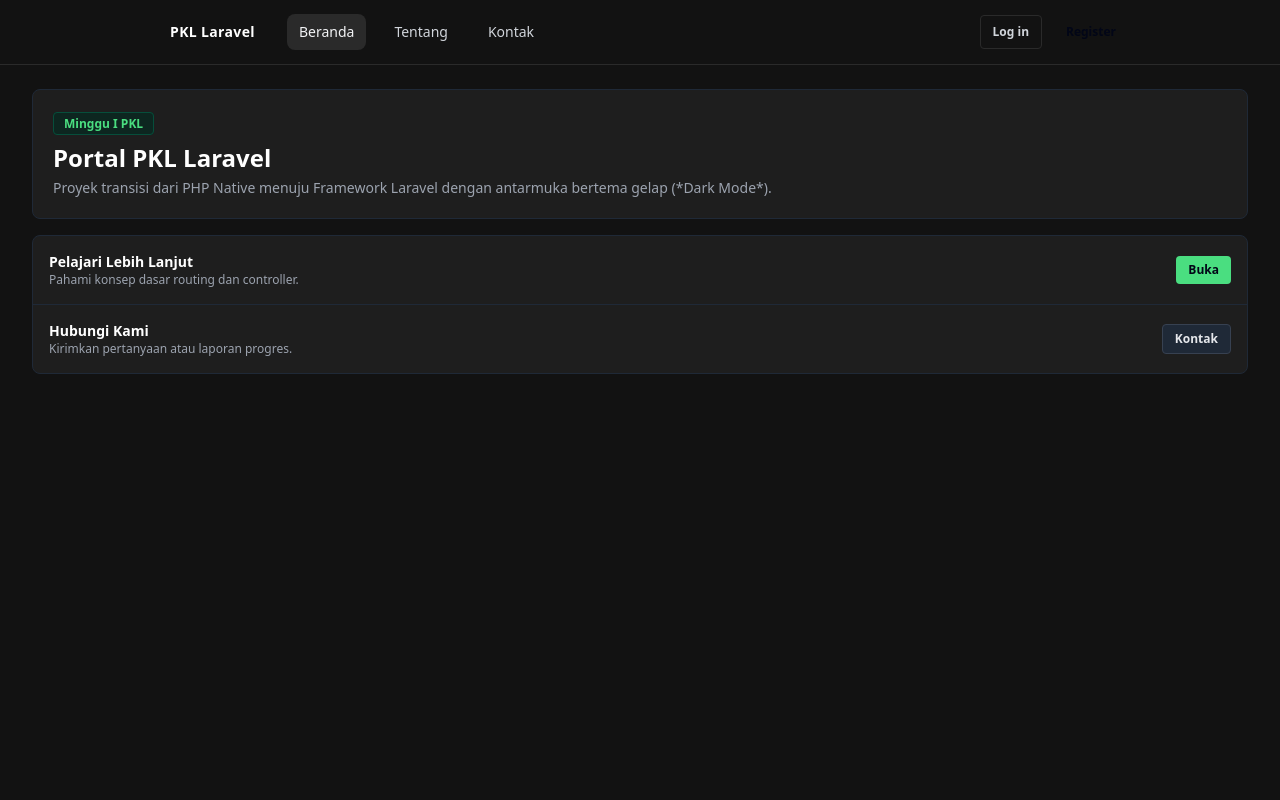
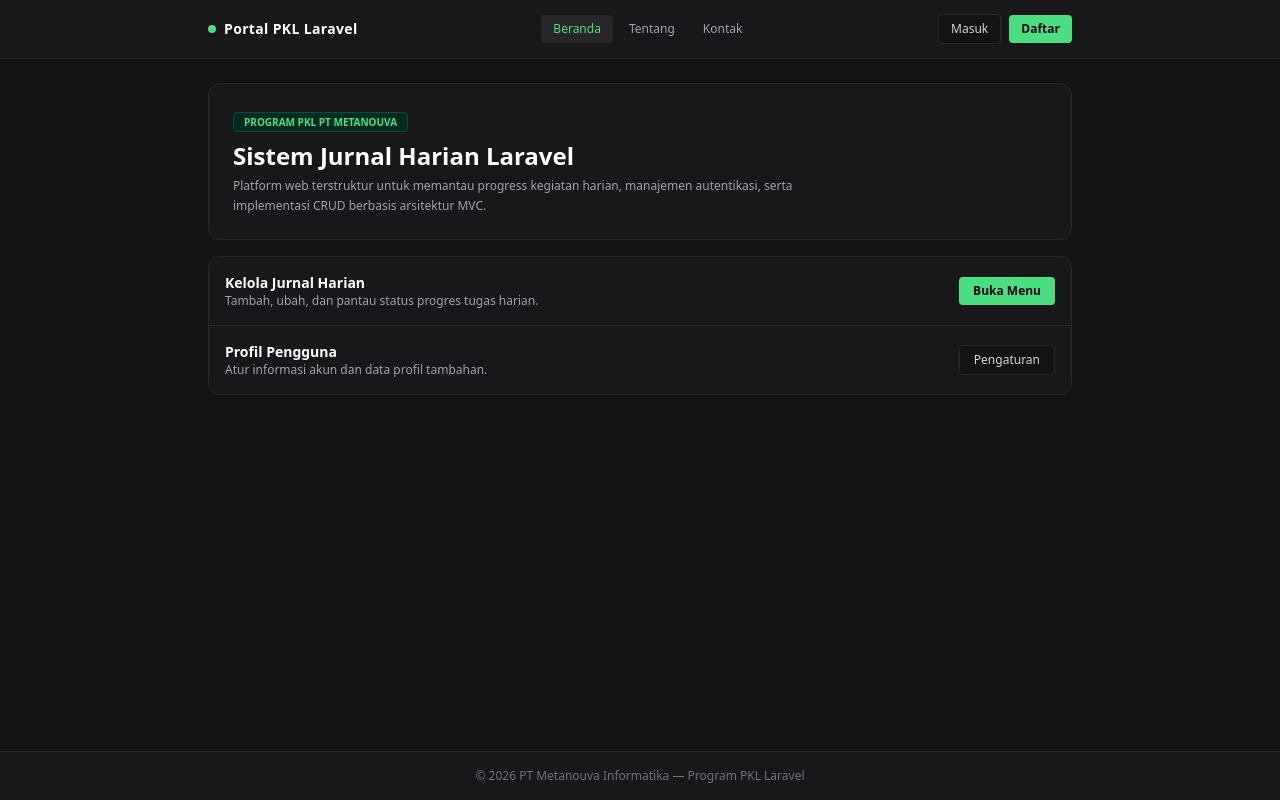
Before and after one commit to rusit591-byte/pkl-laravel-dark, a Laravel app: page / in a window 1280 px wide. Run offline with Laravel 12, Linux system fonts and the light colour scheme; some libraries are stand-ins or nearby versions.

Commit message:
style: Memperbarui desain layout dan tampilan list jurnal terinspirasi tema dark minimalis

```diff
--- a/resources/views/layouts/app.blade.php
+++ b/resources/views/layouts/app.blade.php
@@ -1,17 +1,10 @@
 <!DOCTYPE html>
-<html lang="{{ str_replace('_', '-', app()->getLocale()) }}" class="dark">
+<html lang="id" class="dark">
 <head>
-        <meta charset="utf-8">
-        <meta name="viewport" content="width=device-width, initial-scale=1">
-        <meta name="csrf-token" content="{{ csrf_token() }}">
-
-        <title>@yield('title', config('app.name', 'PKL Laravel'))</title>
-
-        <!-- Fonts -->
-        <link rel="preconnect" href="https://fonts.bunny.net">
-        <link href="https://fonts.bunny.net/css?family=figtree:400,500,600&display=swap" rel="stylesheet" />
-
-        <!-- Tailwind CSS CDN + Konfigurasi Dark Minimalis -->
+    <meta charset="UTF-8">
+    <meta name="viewport" content="width=device-width, initial-scale=1.0">
+    <title>@yield('title', 'PKL Laravel - Jurnal Harian')</title>
+    <!-- Tailwind CSS CDN -->
     <script src="https://cdn.tailwindcss.com"></script>
     <script>
         tailwind.config = {
@@ -19,41 +12,61 @@
             theme: {
                 extend: {
                     colors: {
-                            darkBg: '#121212',
-                            cardBg: '#1e1e1e',
-                            darkBorder: '#2a2a2a',
-                            accentColor: '#4ade80',
+                        darkBase: '#121212',     /* Background utama gelap minimalis */
+                        darkSurface: '#18181b',  /* Background card/container ala referensi */
+                        darkBorder: '#27272a',   /* Warna border garis tipis */
+                        accentGreen: '#4ade80',  /* Aksen hijau lembut */
                     }
                 }
             }
         }
     </script>
-
-        <!-- Alpine.js untuk interaksi Dropdown Navigasi Breeze (Tanpa NPM) -->
+    <!-- Alpine.js untuk interaksi dropdown/menu -->
     <script defer src="https://cdn.jsdelivr.net/npm/alpinejs@3.x.x/dist/cdn.min.js"></script>
 </head>
-    <body class="bg-darkBg text-gray-100 min-h-screen flex flex-col font-sans antialiased">
-        <div class="min-h-screen bg-darkBg">
-            <!-- Navigasi Bawaan Breeze -->
-            @include('layouts.navigation')
+<body class="bg-darkBase text-gray-100 min-h-screen flex flex-col font-sans antialiased">
 
-            <!-- Header Halaman -->
-            @isset($header)
-                <header class="bg-cardBg border-b border-darkBorder shadow-sm">
-                    <div class="max-w-7xl mx-auto py-4 px-4 sm:px-6 lg:px-8 text-white font-semibold">
-                        {{ $header }}
+    <!-- Navbar Atas Website -->
+    <header class="bg-darkSurface border-b border-darkBorder sticky top-0 z-50">
+        <div class="max-w-4xl mx-auto px-4 py-3.5 flex justify-between items-center">
+            <a href="{{ route('home') }}" class="text-sm font-bold text-white tracking-wide flex items-center gap-2">
+                <span class="w-2 h-2 rounded-full bg-accentGreen"></span> Portal PKL Laravel
+            </a>
+
+            <nav class="hidden sm:flex items-center space-x-1 text-xs font-medium">
+                <a href="{{ route('home') }}" class="px-3 py-1.5 rounded transition {{ request()->routeIs('home') ? 'bg-darkBorder text-accentGreen' : 'text-gray-400 hover:text-white' }}">Beranda</a>
+                <a href="{{ route('about') }}" class="px-3 py-1.5 rounded transition {{ request()->routeIs('about') ? 'bg-darkBorder text-accentGreen' : 'text-gray-400 hover:text-white' }}">Tentang</a>
+                <a href="{{ route('contact') }}" class="px-3 py-1.5 rounded transition {{ request()->routeIs('contact') ? 'bg-darkBorder text-accentGreen' : 'text-gray-400 hover:text-white' }}">Kontak</a>
+                @auth
+                    <a href="{{ route('jurnals.index') }}" class="px-3 py-1.5 rounded transition {{ request()->routeIs('jurnals*') ? 'bg-darkBorder text-accentGreen' : 'text-gray-400 hover:text-white' }}">Jurnal Harian</a>
+                @endauth
+            </nav>
+
+            <!-- Bagian Auth Kanan -->
+            <div class="flex items-center gap-2">
+                @auth
+                    <span class="text-xs text-gray-300 hidden md:inline">Halo, <strong class="text-white">{{ Auth::user()->name }}</strong></span>
+                    <form method="POST" action="{{ route('logout') }}">
+                        @csrf
+                        <button type="submit" class="text-xs bg-darkBase border border-darkBorder text-red-400 px-3 py-1.5 rounded hover:bg-red-950/40 transition">Keluar</button>
+                    </form>
+                @else
+                    <a href="{{ route('login') }}" class="text-xs text-gray-300 px-3 py-1.5 rounded bg-darkBase border border-darkBorder hover:text-white transition">Masuk</a>
+                    <a href="{{ route('register') }}" class="text-xs text-slate-950 font-bold bg-accentGreen px-3 py-1.5 rounded hover:bg-green-400 transition">Daftar</a>
+                @endauth
+            </div>
         </div>
     </header>
-            @endisset
 
-            <!-- Konten Halaman -->
-            <main class="max-w-7xl mx-auto py-6 px-4 sm:px-6 lg:px-8">
-                @if(isset($slot) && $slot->isNotEmpty())
-                    {{ $slot }}
-                @else
+    <!-- Konten Utama -->
+    <main class="flex-1 max-w-4xl w-full mx-auto px-4 py-6">
         @yield('content')
-                @endif
     </main>
-        </div>
+
+    <!-- Footer -->
+    <footer class="bg-darkSurface border-t border-darkBorder py-4 text-center text-xs text-gray-500">
+        <p>&copy; 2026 PT Metanouva Informatika — Program PKL Laravel</p>
+    </footer>
+
 </body>
 </html>
--- a/resources/views/pages/home.blade.php
+++ b/resources/views/pages/home.blade.php
@@ -1,31 +1,31 @@
 @extends('layouts.app')
 
-@section('title', 'Beranda - PKL Laravel')
+@section('title', 'Beranda - Portal PKL')
 
 @section('content')
 <div class="space-y-4">
-    <div class="bg-cardBg rounded-lg p-5 border border-gray-800">
-        <span class="text-xs font-semibold text-accentColor bg-emerald-950/60 border border-emerald-900 px-2.5 py-0.5 rounded">Minggu I PKL</span>
-        <h1 class="text-2xl font-bold mt-2 mb-1 text-white">Portal PKL Laravel</h1>
-        <p class="text-gray-400 text-sm">
-            Proyek transisi dari PHP Native menuju Framework Laravel dengan antarmuka bertema gelap (*Dark Mode*).
+    <div class="bg-darkSurface border border-darkBorder rounded-xl p-6">
+        <span class="text-[10px] uppercase font-semibold bg-emerald-950 text-accentGreen border border-emerald-900 px-2.5 py-0.5 rounded">Program PKL PT Metanouva</span>
+        <h1 class="text-2xl font-bold text-white mt-2 mb-1">Sistem Jurnal Harian Laravel</h1>
+        <p class="text-gray-400 text-xs leading-relaxed max-w-xl">
+            Platform web terstruktur untuk memantau progress kegiatan harian, manajemen autentikasi, serta implementasi CRUD berbasis arsitektur MVC.
         </p>
     </div>
 
-    <div class="bg-cardBg rounded-lg border border-gray-800 divide-y divide-gray-800">
+    <div class="bg-darkSurface border border-darkBorder rounded-xl divide-y divide-darkBorder">
         <div class="p-4 flex items-center justify-between">
             <div>
-                <h3 class="text-sm font-semibold text-white">Pelajari Lebih Lanjut</h3>
-                <p class="text-xs text-gray-400">Pahami konsep dasar routing dan controller.</p>
+                <h3 class="text-sm font-semibold text-white">Kelola Jurnal Harian</h3>
+                <p class="text-xs text-gray-400">Tambah, ubah, dan pantau status progres tugas harian.</p>
             </div>
-            <a href="{{ route('about') }}" class="bg-accentColor text-slate-950 text-xs font-bold px-3 py-1.5 rounded transition hover:bg-green-400">Buka</a>
+            <a href="{{ route('jurnals.index') }}" class="text-xs bg-accentGreen text-slate-950 font-bold px-3.5 py-1.5 rounded hover:bg-green-400 transition">Buka Menu</a>
         </div>
         <div class="p-4 flex items-center justify-between">
             <div>
-                <h3 class="text-sm font-semibold text-white">Hubungi Kami</h3>
-                <p class="text-xs text-gray-400">Kirimkan pertanyaan atau laporan progres.</p>
+                <h3 class="text-sm font-semibold text-white">Profil Pengguna</h3>
+                <p class="text-xs text-gray-400">Atur informasi akun dan data profil tambahan.</p>
             </div>
-            <a href="{{ route('contact') }}" class="bg-gray-800 text-gray-200 text-xs font-semibold px-3 py-1.5 rounded border border-gray-700 transition hover:bg-gray-700">Kontak</a>
+            <a href="{{ route('profile.edit') }}" class="text-xs bg-darkBase border border-darkBorder text-gray-300 px-3.5 py-1.5 rounded hover:text-white transition">Pengaturan</a>
         </div>
     </div>
 </div>
```
Also changed, not shown: resources/views/jurnals/index.blade.php (+28 -20 lines). Lines whose indentation alone changed are shown as unchanged.
